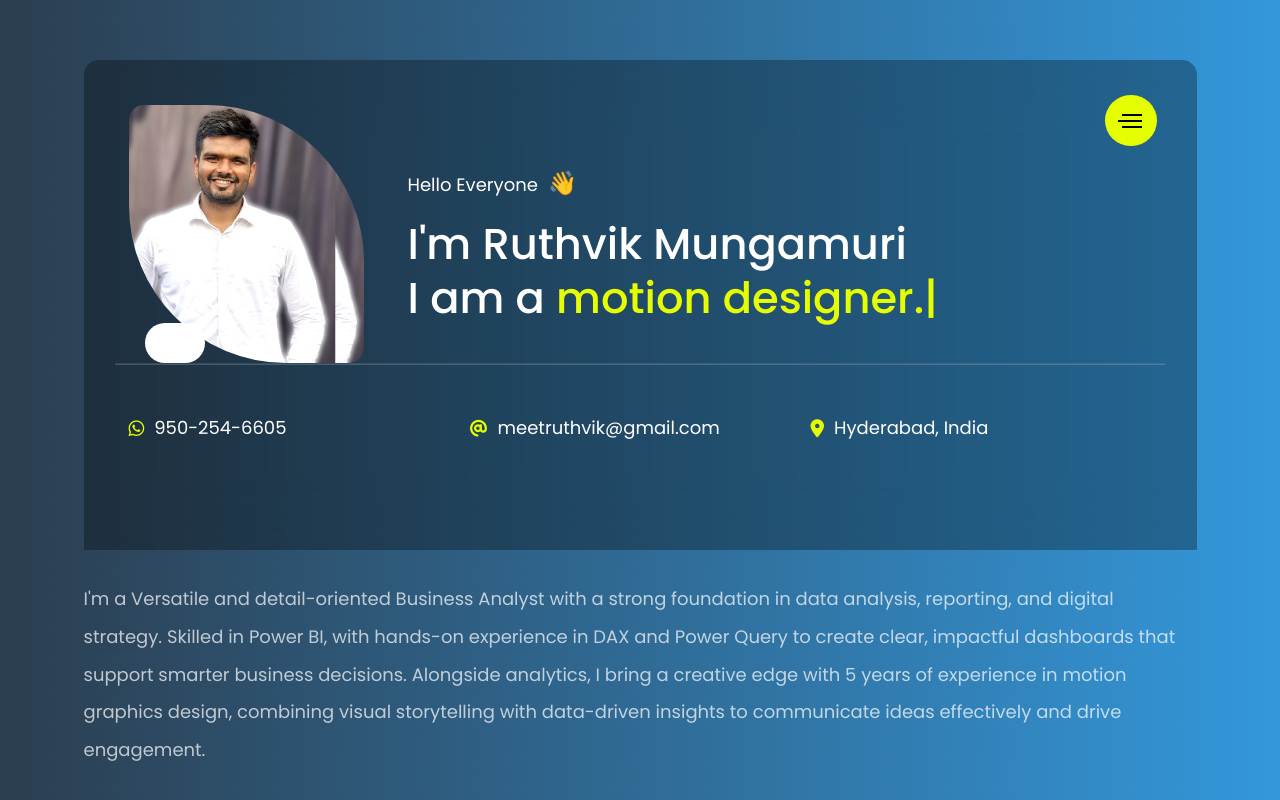
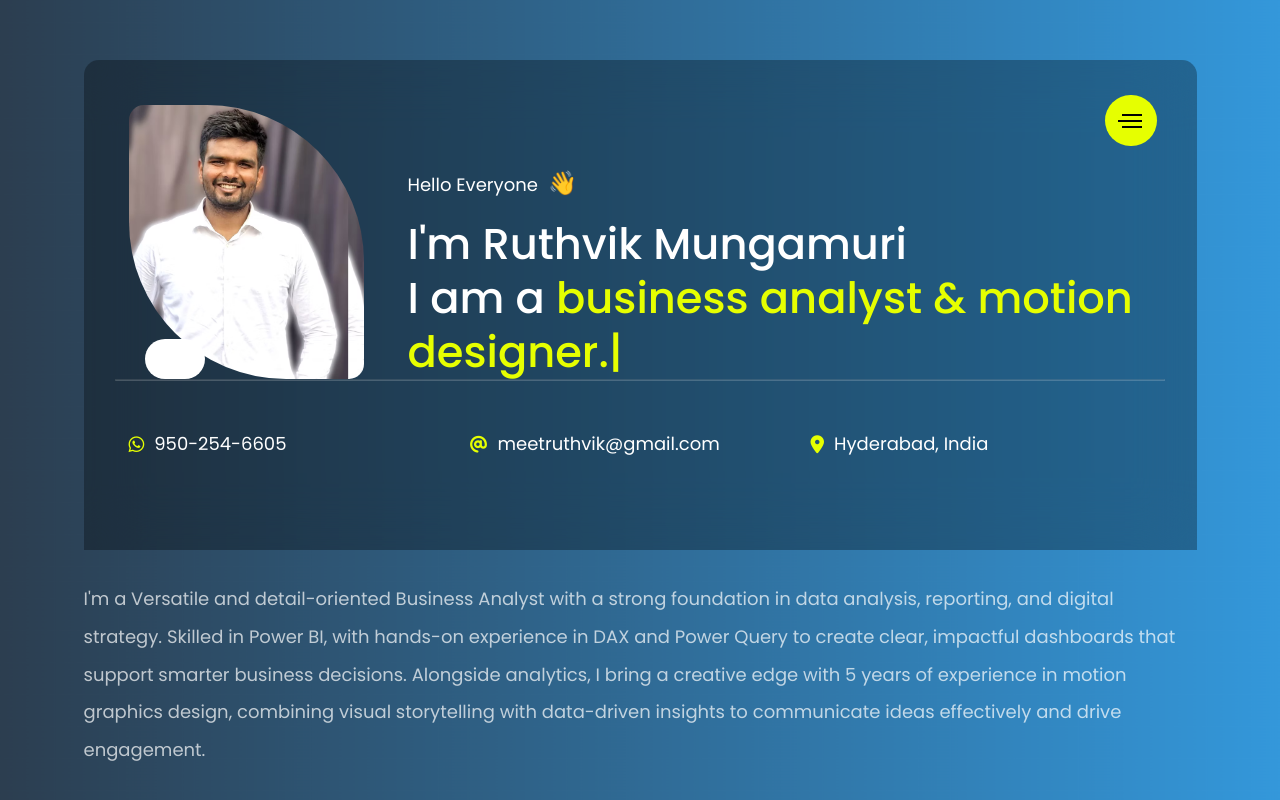
Before and after one commit to ruthviksunny/ruthvik_github, a plain HTML site: page index.html in a window 1280 px wide. Drawn offline with Linux system fonts and the light colour scheme; some packages are replaced by stand-ins of ours; files whose address does not match are found by name.

Commit message:
Update index.html

```diff
--- a/index.html
+++ b/index.html
@@ -87,7 +87,7 @@
                     <h5 class="hi classic-animation" data-delay=".5">Hello Everyone <span>👋</span></h5>
                     <div class="spacer-15"></div>
                     <h1 class="hero-big classic-animation" data-delay=".7">I'm Ruthvik Mungamuri<br> I am a<span
-                        class="element" data-values=" business analyst.,  motion designer."
+                        class="element" data-values=" business analyst & motion designer."
                      class="spacer-30"></div>
                     <hr class="clip-animation" data-delay="1">
                     <ul class="row profile-info clip-animation" data-delay="1">
```
